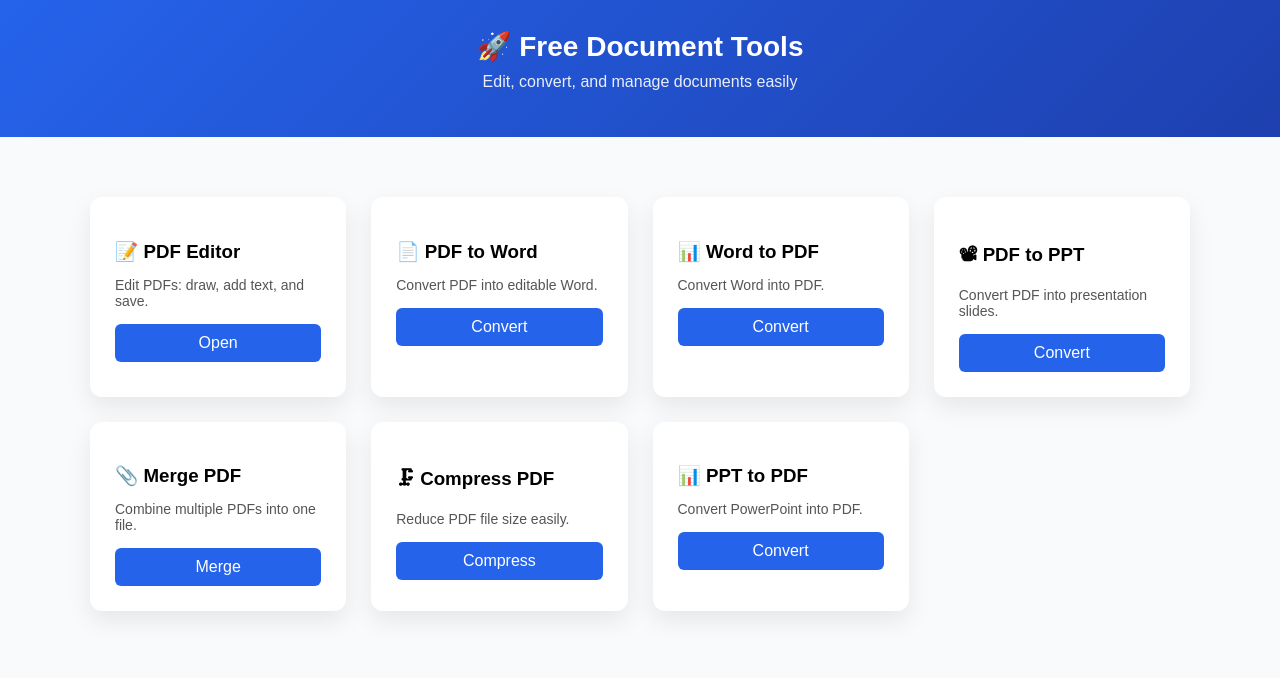
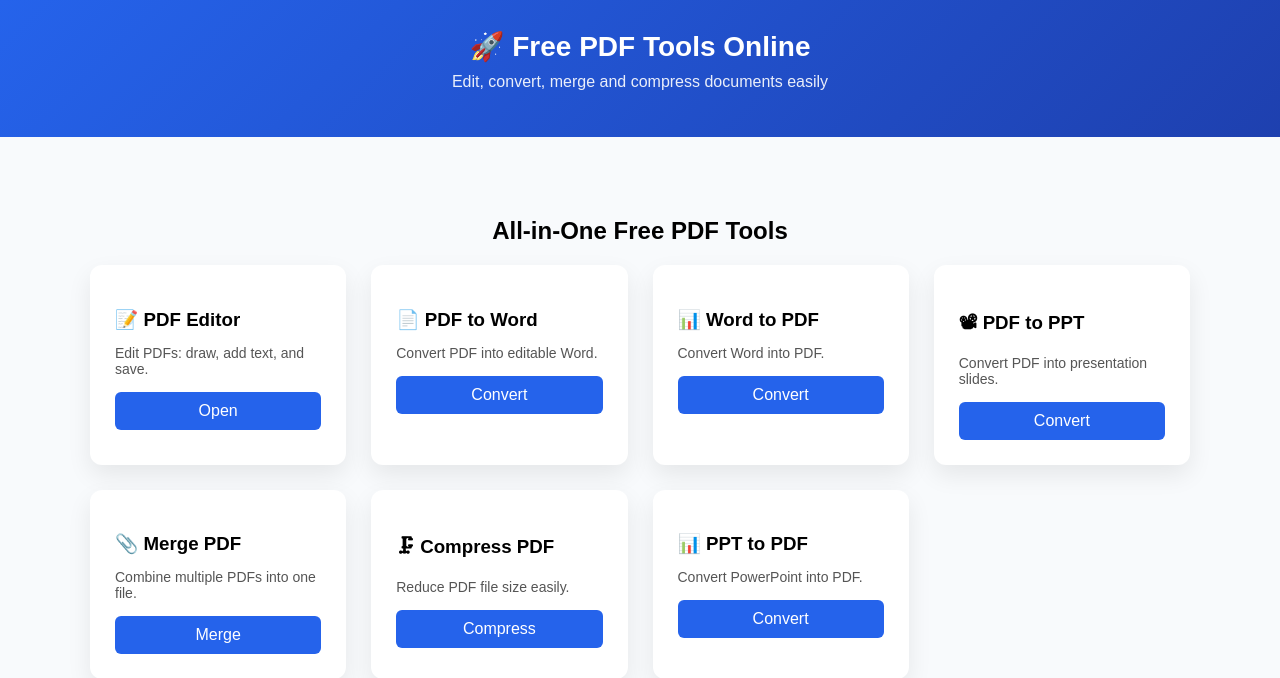
Before and after one commit to Veereshikify/document-tools, a FastAPI app: page / in a window 1280 px wide. Shown: the top 678 px of the page. Run offline with FastAPI, Linux system fonts and the light colour scheme.

Commit message:
Revise index.html for SEO and layout improvements
Updated the HTML structure and added SEO elements.

```diff
--- a/templates/index.html
+++ b/templates/index.html
@@ -1,9 +1,21 @@
 <!DOCTYPE html>
-<html>
+<html lang="en">
 <head>
 <meta charset="UTF-8">
-<title>Free Document Tools</title>
+
+<!-- SEO TITLE -->
+<title>Free PDF Tools Online - Edit, Convert, Merge & Compress PDFs</title>
+
+<!-- SEO META -->
+<meta name="description" content="Free online PDF tools. Edit PDF, convert PDF to Word, PPT, merge, compress and more. No login required.">
+<meta name="keywords" content="PDF editor, PDF to Word, Word to PDF, merge PDF, compress PDF, PDF tools free">
+<meta name="robots" content="index, follow">
+
+<!-- Google verification -->
 <meta name="google-site-verification" content="x9RL37YL5LiI9ADncbxTmPEH8SqkcYI9VATC14_eWrw" />
+
+<meta name="viewport" content="width=device-width, initial-scale=1.0">
+
 <style>
 body {
   margin: 0;
@@ -49,7 +61,7 @@ header p {
 }
 
 .card:hover {
-  transform: translateY(-5px);
+  transform: translateY(-6px);
 }
 
 .card h3 {
@@ -87,11 +99,17 @@ footer {
 <body>
 
 <header>
-  <h1>🚀 Free Document Tools</h1>
-  <p>Edit, convert, and manage documents easily</p>
+  <h1>🚀 Free PDF Tools Online</h1>
+  <p>Edit, convert, merge and compress documents easily</p>
 </header>
 
 <div class="container">
+
+  <!-- SEO Heading -->
+  <h2 style="text-align:center; margin-bottom:20px;">
+    All-in-One Free PDF Tools
+  </h2>
+
   <div class="grid">
 
     <div class="card">
@@ -117,6 +135,7 @@ footer {
       <p>Convert PDF into presentation slides.</p>
       <a href="/pdf-to-ppt">Convert</a>
     </div>
+
     <div class="card">
       <h3>📎 Merge PDF</h3>
       <p>Combine multiple PDFs into one file.</p>
```
Lines whose indentation alone changed are shown as unchanged.
